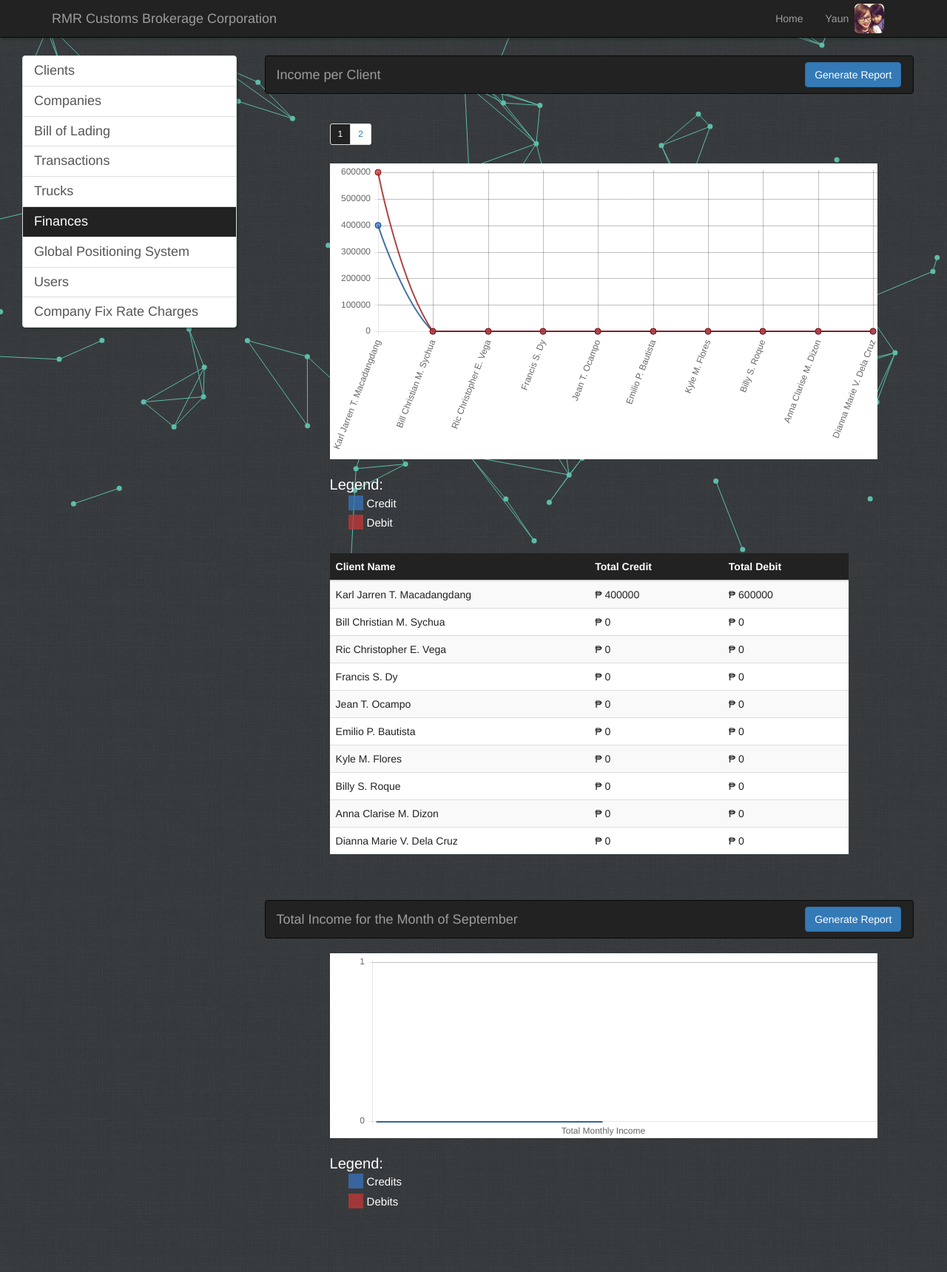
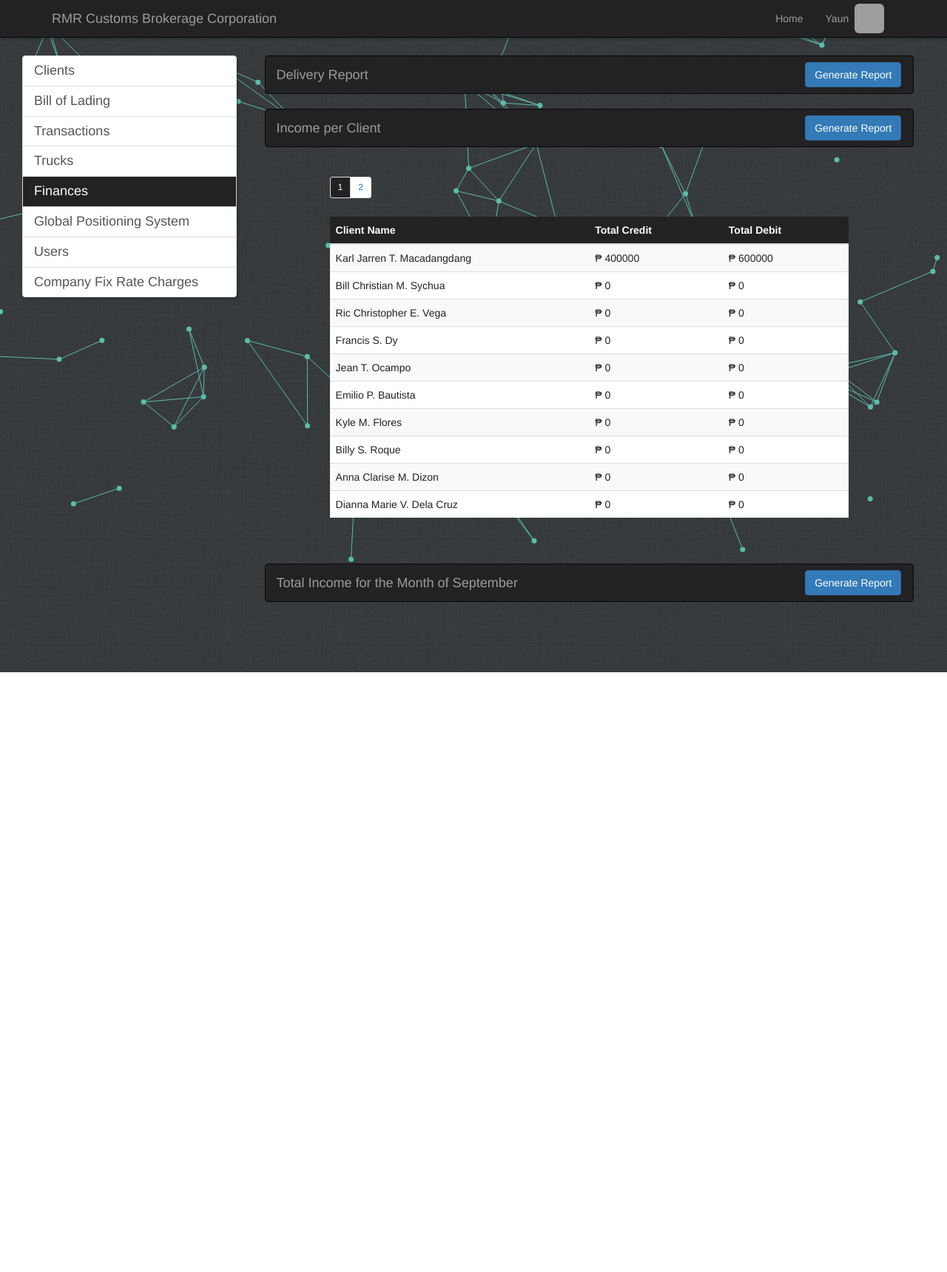
Before and after one commit to KarlJarren0308/RMRCustoms, a PHP site: page /admin/finances.php?page=1 in a window 1280 px wide. Shown: the whole page at 74% size. After the commit the page ends 909 px from the top, so only its background shows below. Run offline with PHP 8.4, Linux system fonts and the light colour scheme; a user stored in the database is signed in; data comes from the database, SQL or seed files in the repository; some libraries are stand-ins or nearby versions; grey boxes are pictures that could not be loaded.

Commit message:
New Update(s)

```diff
--- a/admin/assets/css/stylesheet.css
+++ b/admin/assets/css/stylesheet.css
@@ -400,3 +400,8 @@
 #client-income-table {
     background-color: white;
 }
+
+#preview-picture {
+    height: 200px;
+    width: 200px;
+}
--- a/admin/assets/js/script.js
+++ b/admin/assets/js/script.js
@@ -1,3 +1,19 @@
+function countdown() {
+    var count = 5;
+
+    setInterval(function() {
+        $('#countdown').text(count);
+
+        console.log(count);
+
+        if(count == 0) {
+            window.location = '';
+        } else {
+            count--;
+        }
+    }, 1000);
+}
+
 function fillTable($file, $search) {
     $.ajax({
         url: 'requests/' + $file,
@@ -1975,6 +1991,14 @@ $(document).ready(function() {
         addLog($(this).attr('data-log'));
     });
 
+    $('#delivery-report-button').click(function() {
+        $('#modal').modal({
+            backdrop: 'static'
+        });
+        $('#modal .modal-title').html('<h3 class="no-margin">Generate Report</h3>');
+        $('#modal .modal-body').html('<embed width="100%" height="500px" name="plugin" src="http://localhost/rmr/admin/requests/generate_delivery_report.php" type="application/pdf" internalinstanceid="3">');
+    });
+
     $('#generate-client-income-report-button').click(function() {
         $('#modal').modal({
             backdrop: 'static'
--- a/admin/assets/system/navigation.php
+++ b/admin/assets/system/navigation.php
@@ -15,6 +15,7 @@
                     echo '<li><a href="home.php">Home</a></li>';
                     echo '<li><a class="dropdown-toggle" data-toggle="dropdown" role="button" aria-expanded="false" href="javascript:void(0);">' . $_SESSION['rmr_name'] . '&nbsp;&nbsp;<img class="profile-picture img-rounded pull-right" src="user_files/' . $_SESSION['rmr_profile'] . '"></a>';
                     echo '<ul class="dropdown-menu" role="menu">';
+                    echo '<li><a href="change_picture.php"><span class="glyphicon glyphicon-picture"></span> Change Picture</a></li>';
                     echo '<li><a href="settings.php"><span class="glyphicon glyphicon-cog"></span> Settings</a></li>';
                     echo '<li class="divider"></li>';
                     echo '<li><a data-log="Logout" href="requests/logout_request.php"><span class="glyphicon glyphicon-log-out"></span> Logout</a></li>';
--- a/admin/charges.php
+++ b/admin/charges.php
@@ -20,7 +20,6 @@
     <div class="col-lg-3 col-md-3 fixed-position">
         <div class="list-group">
             <a href="clients.php" class="list-group-item" data-log="Clients Module" data-toggle="popover" title="Clients" data-content="Displays all client information. This module also allows you to add, edit, or delete client information."><h4 class="no-margin">Clients</h4></a>
-            <a href="companies.php" class="list-group-item" data-log="Companies Module" data-toggle="popover" title="Companies" data-content="Displays all company information. This module also allows you to add, edit, or delete company information."><h4 class="no-margin">Companies</h4></a>
             <a href="ladings.php" class="list-group-item" data-log="Bill of Lading Module" data-toggle="popover" title="Bill of Lading" data-content="Displays all bill of lading made. This module also allows you to create new bill of lading."><h4 class="no-margin">Bill of Lading</h4></a>
             <a href="transactions.php" class="list-group-item" data-log="Transactions Module" data-toggle="popover" title="Transactions" data-content="Displays all active and inactive transactions made. This module also allows you to create new transactions."><h4 class="no-margin">Transactions</h4></a>
             <a href="trucks.php" class="list-group-item" data-log="Trucks Module" data-toggle="popover" title="Trucks" data-content="Displays information about the trucks."><h4 class="no-margin">Trucks</h4></a>
--- a/admin/clients.php
+++ b/admin/clients.php
@@ -16,7 +16,6 @@
     <div class="col-lg-3 col-md-3 fixed-position">
         <div class="list-group">
             <a href="clients.php" class="list-group-item active-dark" data-toggle="popover" title="Clients" data-content="Displays all client information. This module also allows you to add, edit, or delete client information."><h4 class="no-margin">Clients</h4></a>
-            <a href="companies.php" class="list-group-item" data-log="Companies Module" data-toggle="popover" title="Companies" data-content="Displays all company information. This module also allows you to add, edit, or delete company information."><h4 class="no-margin">Companies</h4></a>
             <a href="ladings.php" class="list-group-item" data-log="Bill of Lading Module" data-toggle="popover" title="Bill of Lading" data-content="Displays all bill of lading made. This module also allows you to create new bill of lading."><h4 class="no-margin">Bill of Lading</h4></a>
             <a href="transactions.php" class="list-group-item" data-log="Transactions Module" data-toggle="popover" title="Transactions" data-content="Displays all active and inactive transactions made. This module also allows you to create new transactions."><h4 class="no-margin">Transactions</h4></a>
             <a href="trucks.php" class="list-group-item" data-log="Trucks Module" data-toggle="popover" title="Trucks" data-content="Displays information about the trucks."><h4 class="no-margin">Trucks</h4></a>
--- a/admin/companies.php
+++ b/admin/companies.php
@@ -16,7 +16,6 @@
     <div class="col-lg-3 col-md-3 fixed-position">
         <div class="list-group">
             <a href="clients.php" class="list-group-item" data-log="Clients Module" data-toggle="popover" title="Clients" data-content="Displays all client information. This module also allows you to add, edit, or delete client information."><h4 class="no-margin">Clients</h4></a>
-            <a href="companies.php" class="list-group-item active-dark" data-log="Companies Module" data-toggle="popover" title="Companies" data-content="Displays all company information. This module also allows you to add, edit, or delete company information."><h4 class="no-margin">Companies</h4></a>
             <a href="ladings.php" class="list-group-item" data-log="Bill of Lading Module" data-toggle="popover" title="Bill of Lading" data-content="Displays all bill of lading made. This module also allows you to create new bill of lading."><h4 class="no-margin">Bill of Lading</h4></a>
             <a href="transactions.php" class="list-group-item" data-log="Transactions Module" data-toggle="popover" title="Transactions" data-content="Displays all active and inactive transactions made. This module also allows you to create new transactions."><h4 class="no-margin">Transactions</h4></a>
             <a href="trucks.php" class="list-group-item" data-log="Trucks Module" data-toggle="popover" title="Trucks" data-content="Displays information about the trucks."><h4 class="no-margin">Trucks</h4></a>
--- a/admin/finances.php
+++ b/admin/finances.php
@@ -22,7 +22,6 @@
     <div class="col-lg-3 col-md-3 fixed-position">
         <div class="list-group round-corner shadow">
             <a href="clients.php" class="list-group-item" data-log="Clients Module" data-toggle="popover" title="Clients" data-content="Displays all client information. This module also allows you to add, edit, or delete client information."><h4 class="no-margin">Clients</h4></a>
-            <a href="companies.php" class="list-group-item" data-log="Companies Module" data-toggle="popover" title="Companies" data-content="Displays all company information. This module also allows you to add, edit, or delete company information."><h4 class="no-margin">Companies</h4></a>
             <a href="ladings.php" class="list-group-item" data-log="Bill of Lading Module" data-toggle="popover" title="Bill of Lading" data-content="Displays all bill of lading made. This module also allows you to create new bill of lading."><h4 class="no-margin">Bill of Lading</h4></a>
             <a href="transactions.php" class="list-group-item" data-log="Transactions Module" data-toggle="popover" title="Transactions" data-content="Displays all active and inactive transactions made. This module also allows you to create new transactions."><h4 class="no-margin">Transactions</h4></a>
             <a href="trucks.php" class="list-group-item" data-log="Trucks Module" data-toggle="popover" title="Trucks" data-content="Displays information about the trucks."><h4 class="no-margin">Trucks</h4></a>
@@ -42,6 +41,17 @@
     </div>
     <div class="col-lg-9 col-lg-offset-3 col-md-9 col-md-offset-3 fg-white auto-next-line">
         <div class="col-lg-12 col-md-12 text-center">
+            <div class="navbar navbar-inverse navbar" role="navigation">
+                <div class="container-fluid">
+                    <div class="navbar-header">
+                        <a class="navbar-brand">Delivery Report</a>
+                    </div>
+                    <div class="navbar-right">
+                        <a id="delivery-report-button" class="btn btn-primary navbar-btn">Generate Report</a>
+                        &nbsp;&nbsp;&nbsp;
+                    </div>
+                </div>
+            </div>
             <div class="navbar navbar-inverse navbar" role="navigation">
                 <div class="container-fluid">
                     <div class="navbar-header">
@@ -70,12 +80,12 @@
                             }
                         ?>
                     </ul>
-                </div>
+                <!--</div>
                 <canvas id="client-income-chart" class="center-block" height="400" width="740"></canvas>
                 <br>
                 <div id="client-income-chart-legend"></div>
                 <br>
-                <div>
+                <div>-->
                     <table id="client-income-table" class="table table-hover table-striped">
                         <thead class="bg-dark">
                             <tr>
@@ -144,11 +154,11 @@
                     </div>
                 </div>
             </div>
-            <div class="text-left col-lg-10 col-lg-offset-1 col-md-10 col-md-offset-1">
+            <!--<div class="text-left col-lg-10 col-lg-offset-1 col-md-10 col-md-offset-1">
                 <canvas id="total-monthly-income-chart" class="center-block" height="250" width="740"></canvas>
                 <br>
                 <div id="total-monthly-income-chart-legend"></div>
-            </div>
+            </div>-->
         </div>
     </div>
 </div>
--- a/admin/gps.php
+++ b/admin/gps.php
@@ -16,7 +16,6 @@
     <div class="col-lg-3 col-md-3" style="position: fixed;">
         <div class="list-group">
             <a href="clients.php" class="list-group-item" data-log="Clients Module" data-toggle="popover" title="Clients" data-content="Displays all client information. This module also allows you to add, edit, or delete client information."><h4 class="no-margin">Clients</h4></a>
-            <a href="companies.php" class="list-group-item" data-log="Companies Module" data-toggle="popover" title="Companies" data-content="Displays all company information. This module also allows you to add, edit, or delete company information."><h4 class="no-margin">Companies</h4></a>
             <a href="ladings.php" class="list-group-item" data-log="Bill of Lading Module" data-toggle="popover" title="Bill of Lading" data-content="Displays all bill of lading made. This module also allows you to create new bill of lading."><h4 class="no-margin">Bill of Lading</h4></a>
             <a href="transactions.php" class="list-group-item" data-log="Transactions Module" data-toggle="popover" title="Transactions" data-content="Displays all active and inactive transactions made. This module also allows you to create new transactions."><h4 class="no-margin">Transactions</h4></a>
             <a href="trucks.php" class="list-group-item" data-log="Trucks Module" data-toggle="popover" title="Trucks" data-content="Displays information about the trucks."><h4 class="no-margin">Trucks</h4></a>
--- a/admin/home.php
+++ b/admin/home.php
@@ -16,7 +16,6 @@
     <div class="col-lg-3 col-md-3 fixed-position">
         <div class="list-group">
             <a href="clients.php" class="list-group-item" data-log="Clients Module" data-toggle="popover" title="Clients" data-content="Displays all client information. This module also allows you to add, edit, or delete client information."><h4 class="no-margin">Clients</h4></a>
-            <a href="companies.php" class="list-group-item" data-log="Companies Module" data-toggle="popover" title="Companies" data-content="Displays all company information. This module also allows you to add, edit, or delete company information."><h4 class="no-margin">Companies</h4></a>
             <a href="ladings.php" class="list-group-item" data-log="Bill of Lading Module" data-toggle="popover" title="Bill of Lading" data-content="Displays all bill of lading made. This module also allows you to create new bill of lading."><h4 class="no-margin">Bill of Lading</h4></a>
             <a href="transactions.php" class="list-group-item" data-log="Transactions Module" data-toggle="popover" title="Transactions" data-content="Displays all active and inactive transactions made. This module also allows you to create new transactions."><h4 class="no-margin">Transactions</h4></a>
             <a href="trucks.php" class="list-group-item" data-log="Trucks Module" data-toggle="popover" title="Trucks" data-content="Displays information about the trucks."><h4 class="no-margin">Trucks</h4></a>
--- a/admin/ladings.php
+++ b/admin/ladings.php
@@ -16,7 +16,6 @@
     <div class="col-lg-3 col-md-3 fixed-position">
         <div class="list-group">
             <a href="clients.php" class="list-group-item" data-log="Clients Module" data-toggle="popover" title="Clients" data-content="Displays all client information. This module also allows you to add, edit, or delete client information."><h4 class="no-margin">Clients</h4></a>
-            <a href="companies.php" class="list-group-item" data-log="Companies Module" data-toggle="popover" title="Companies" data-content="Displays all company information. This module also allows you to add, edit, or delete company information."><h4 class="no-margin">Companies</h4></a>
             <a href="ladings.php" class="list-group-item active-dark" data-toggle="popover" title="Bill of Lading" data-content="Displays all bill of lading made. This module also allows you to create new bill of lading."><h4 class="no-margin">Bill of Lading</h4></a>
             <a href="transactions.php" class="list-group-item" data-log="Transactions Module" data-toggle="popover" title="Transactions" data-content="Displays all active and inactive transactions made. This module also allows you to create new transactions."><h4 class="no-margin">Transactions</h4></a>
             <a href="trucks.php" class="list-group-item" data-log="Trucks Module" data-toggle="popover" title="Trucks" data-content="Displays information about the trucks."><h4 class="no-margin">Trucks</h4></a>
--- a/admin/transactions.php
+++ b/admin/transactions.php
@@ -16,7 +16,6 @@
     <div class="col-lg-3 col-md-3 fixed-position">
         <div class="list-group">
             <a href="clients.php" class="list-group-item" data-log="Clients Module" data-toggle="popover" title="Clients" data-content="Displays all client information. This module also allows you to add, edit, or delete client information."><h4 class="no-margin">Clients</h4></a>
-            <a href="companies.php" class="list-group-item" data-log="Companies Module" data-toggle="popover" title="Companies" data-content="Displays all company information. This module also allows you to add, edit, or delete company information."><h4 class="no-margin">Companies</h4></a>
             <a href="ladings.php" class="list-group-item" data-log="Bill of Lading Module" data-toggle="popover" title="Bill of Lading" data-content="Displays all bill of lading made. This module also allows you to create new bill of lading."><h4 class="no-margin">Bill of Lading</h4></a>
             <a href="transactions.php" class="list-group-item active-dark" data-toggle="popover" title="Transactions" data-content="Displays all active and inactive transactions made. This module also allows you to create new transactions."><h4 class="no-margin">Transactions</h4></a>
             <a href="trucks.php" class="list-group-item" data-log="Trucks Module" data-toggle="popover" title="Trucks" data-content="Displays information about the trucks."><h4 class="no-margin">Trucks</h4></a>
--- a/admin/trucks.php
+++ b/admin/trucks.php
@@ -16,7 +16,6 @@
     <div class="col-lg-3 col-md-3" style="position: fixed;">
         <div class="list-group">
             <a href="clients.php" class="list-group-item" data-log="Clients Module" data-toggle="popover" title="Clients" data-content="Displays all client information. This module also allows you to add, edit, or delete client information."><h4 class="no-margin">Clients</h4></a>
-            <a href="companies.php" class="list-group-item" data-log="Companies Module" data-toggle="popover" title="Companies" data-content="Displays all company information. This module also allows you to add, edit, or delete company information."><h4 class="no-margin">Companies</h4></a>
             <a href="ladings.php" class="list-group-item" data-log="Bill of Lading Module" data-toggle="popover" title="Bill of Lading" data-content="Displays all bill of lading made. This module also allows you to create new bill of lading."><h4 class="no-margin">Bill of Lading</h4></a>
             <a href="transactions.php" class="list-group-item" data-log="Transactions Module" data-toggle="popover" title="Transactions" data-content="Displays all active and inactive transactions made. This module also allows you to create new transactions."><h4 class="no-margin">Transactions</h4></a>
             <a href="trucks.php" class="list-group-item active-dark" data-toggle="popover" title="Trucks" data-content="Displays information about the trucks."><h4 class="no-margin">Trucks</h4></a>
--- a/admin/users.php
+++ b/admin/users.php
@@ -16,7 +16,6 @@
     <div class="col-lg-3 col-md-3 fixed-position">
         <div class="list-group">
             <a href="clients.php" class="list-group-item" data-log="Clients Module" data-toggle="popover" title="Clients" data-content="Displays all client information. This module also allows you to add, edit, or delete client information."><h4 class="no-margin">Clients</h4></a>
-            <a href="companies.php" class="list-group-item" data-log="Companies Module" data-toggle="popover" title="Companies" data-content="Displays all company information. This module also allows you to add, edit, or delete company information."><h4 class="no-margin">Companies</h4></a>
             <a href="ladings.php" class="list-group-item" data-log="Bill of Lading Module" data-toggle="popover" title="Bill of Lading" data-content="Displays all bill of lading made. This module also allows you to create new bill of lading."><h4 class="no-margin">Bill of Lading</h4></a>
             <a href="transactions.php" class="list-group-item" data-log="Transactions Module" data-toggle="popover" title="Transactions" data-content="Displays all active and inactive transactions made. This module also allows you to create new transactions."><h4 class="no-margin">Transactions</h4></a>
             <a href="trucks.php" class="list-group-item" data-log="Trucks Module" data-toggle="popover" title="Trucks" data-content="Displays information about the trucks."><h4 class="no-margin">Trucks</h4></a>
```
Also changed, not shown: admin/assets/data/xml/settings.xml (+1 -1 lines), index.php (+0 -8 lines), admin/settings.php (indentation only), admin/user_files/alyssa.jpg (deleted), assets/img/carousel05.jpg (deleted), assets/img/carousel06.jpg (deleted).
